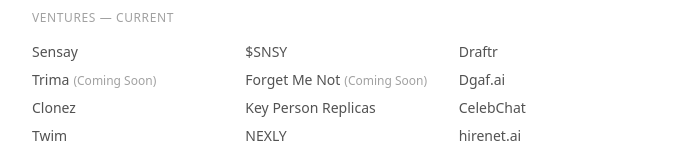
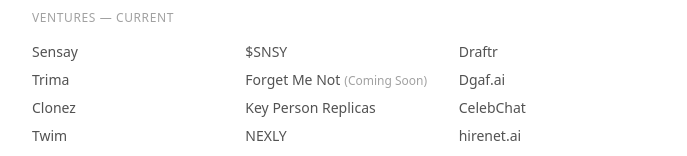
Before and after one commit to sensaydan/danthomson-site, a Next.js app: page /projects in a window 1280 px wide. Shown: the part 537-693 px from the top of the page, without its empty margins (296-983 px from the left). Built offline with nearby package versions, Linux system fonts and the light colour scheme.

Commit message:
Update Trima link to trima.co.uk

```diff
--- a/src/app/projects/page.tsx
+++ b/src/app/projects/page.tsx
@@ -14,7 +14,7 @@
   { name: "Sensay", url: "https://sensay.io" },
   { name: "$SNSY", url: "https://snsy.ai" },
   { name: "Draftr", url: "https://draftr.co" },
-  { name: "Trima", url: null, note: "Coming Soon" },
+  { name: "Trima", url: "https://trima.co.uk" },
   { name: "Forget Me Not", url: null, note: "Coming Soon" },
   { name: "Dgaf.ai", url: "https://dgaf.ai" },
   { name: "Clonez", url: "https://clonez.io" },
```
